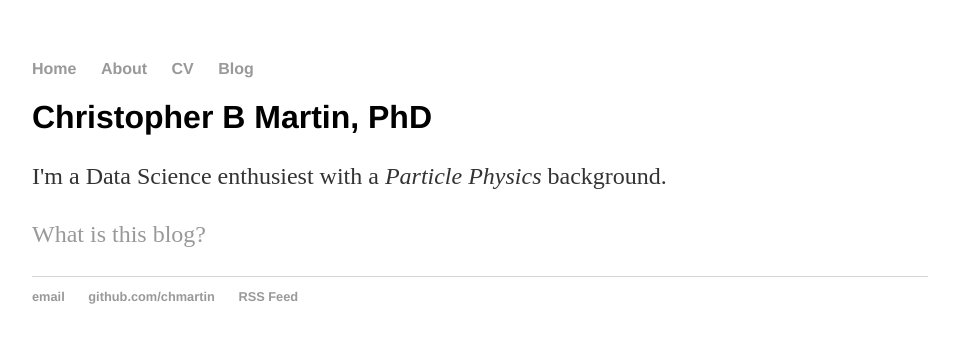
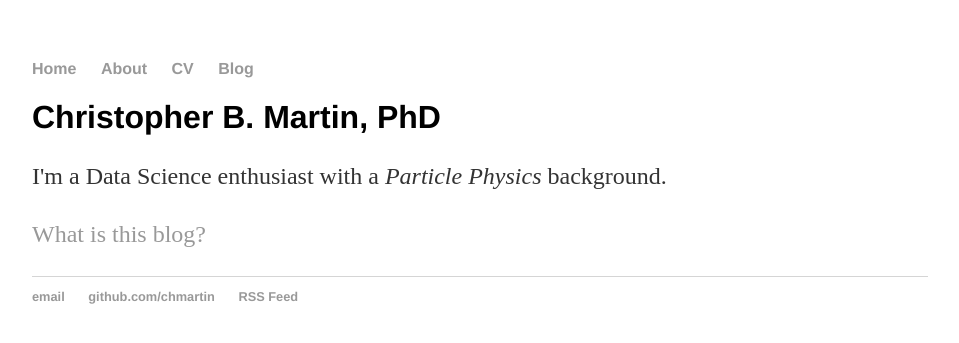
Before and after one commit to chmartin/chmartin.github.io, a Jekyll site: the page built from index.html, in a window 1280 px wide. Shown: the top 343 px of the page, without its empty margins (160-1119 px from the left). Built offline with Jekyll 4.4.1, drawn with Linux system fonts in a browser that asks for light colours.

Commit message:
fix typo

```diff
--- a/index.html
+++ b/index.html
@@ -1,9 +1,9 @@
 ---
 layout: default
-title: Christopher B Martin, PhD
+title: Christopher B. Martin, PhD
 ---
 <div class="blurb">
-	<h1>Christopher B Martin, PhD</h1>
-	<p>I'm a Data Science enthusiest with a <em>Particle Physics</em> background.</p>
+	<h1>Christopher B. Martin, PhD</h1>
+	<p>I'm a Data Science enthusiast with a <em>Particle Physics</em> background.</p>
 	<p><a href="/about">What is this blog?</a></p>
 </div><!-- /.blurb -->
```
